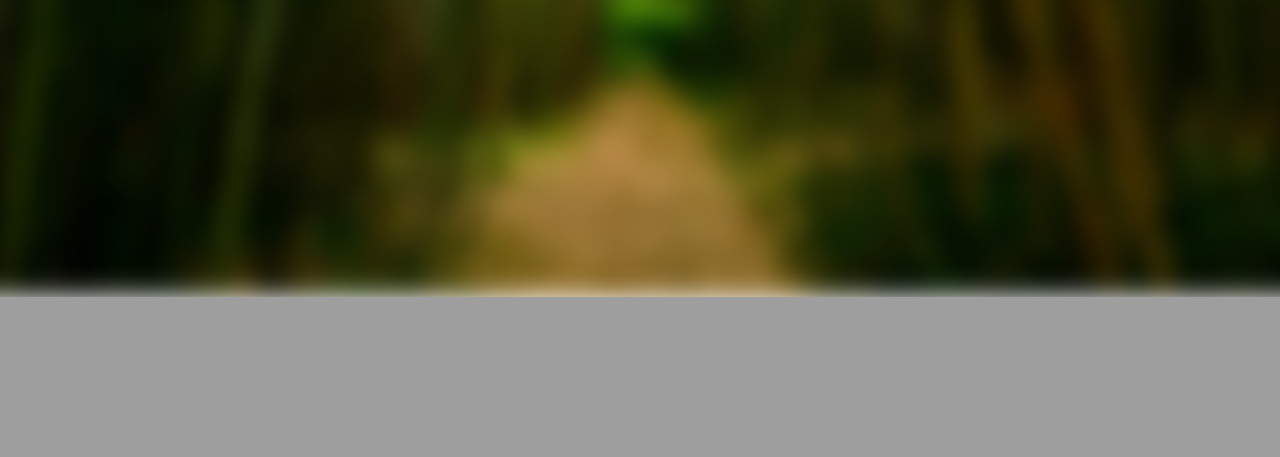
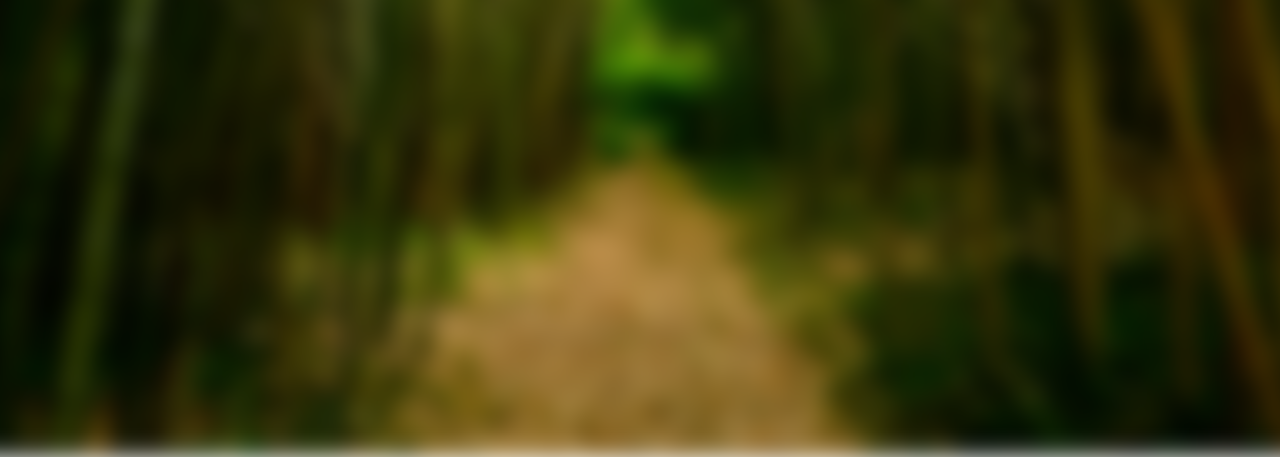
Before and after one commit to theadambishop7/todoListPortfolioProject, a Flask app: template templates/index.html in a window 1280 px wide; the page is wider, and only the part inside the window is pictured. Shown: the part 543-1000 px from the top of that part. Before the commit the page ends 840 px from the top of that part, so only its background shows below. Run offline with Flask 3, Linux system fonts and the light colour scheme; the template is opened without the code that fills it: values that come from a table or form of the project are taken from there, others are empty; some libraries are stand-ins or nearby versions.

Commit message:
Final Version

```diff
--- a/static/styles.css
+++ b/static/styles.css
@@ -43,10 +43,10 @@ html, body {
     background-position: center;
     background-repeat: no-repeat;
     background-size: 110%;
-    filter: blur(12px);
-    -webkit-filter: blur(12px);
+    filter: blur(8px);
+    -webkit-filter: blur(8px);
     z-index: -1;
-    transform: scale(1.1);
+    transform: scale(1.5);
 }
 
 .list-class {
```
